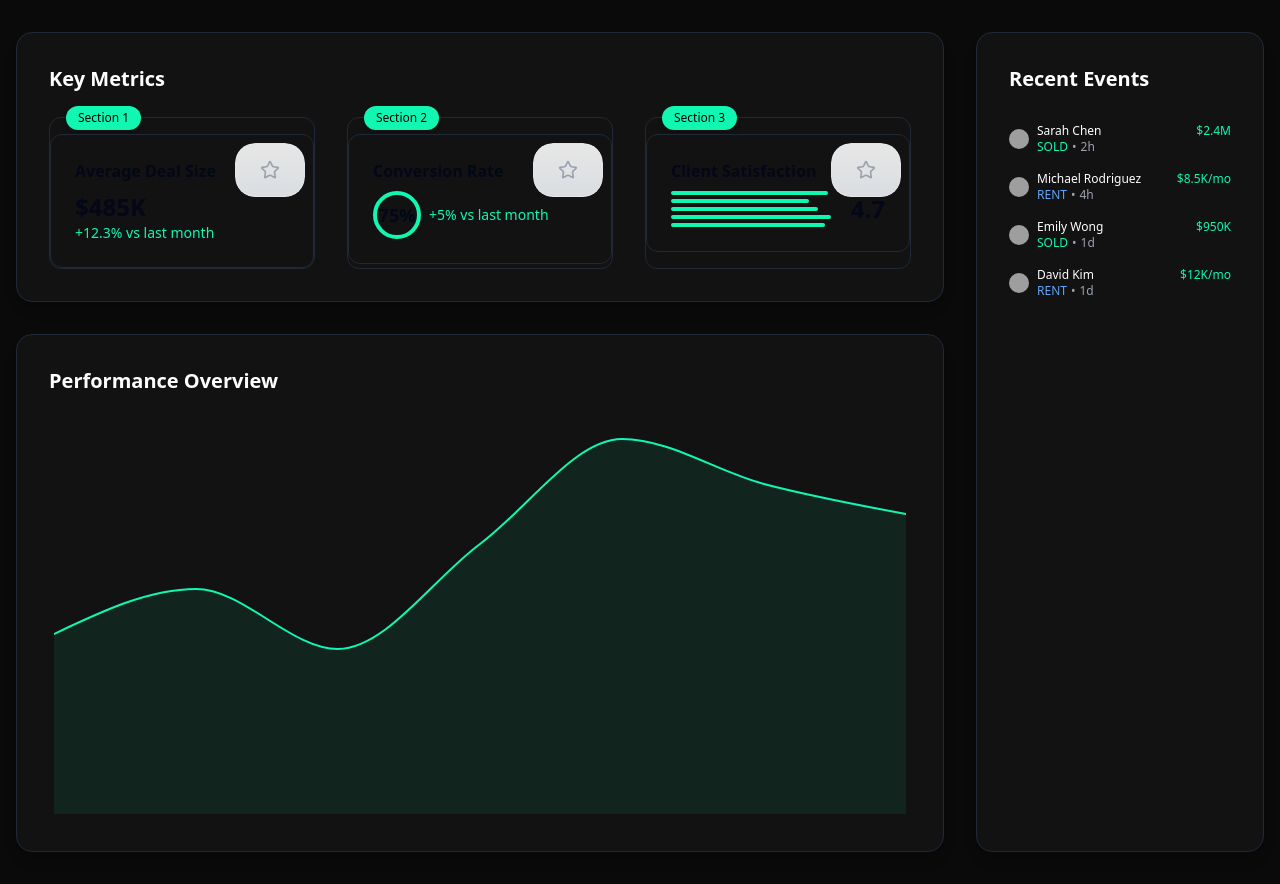
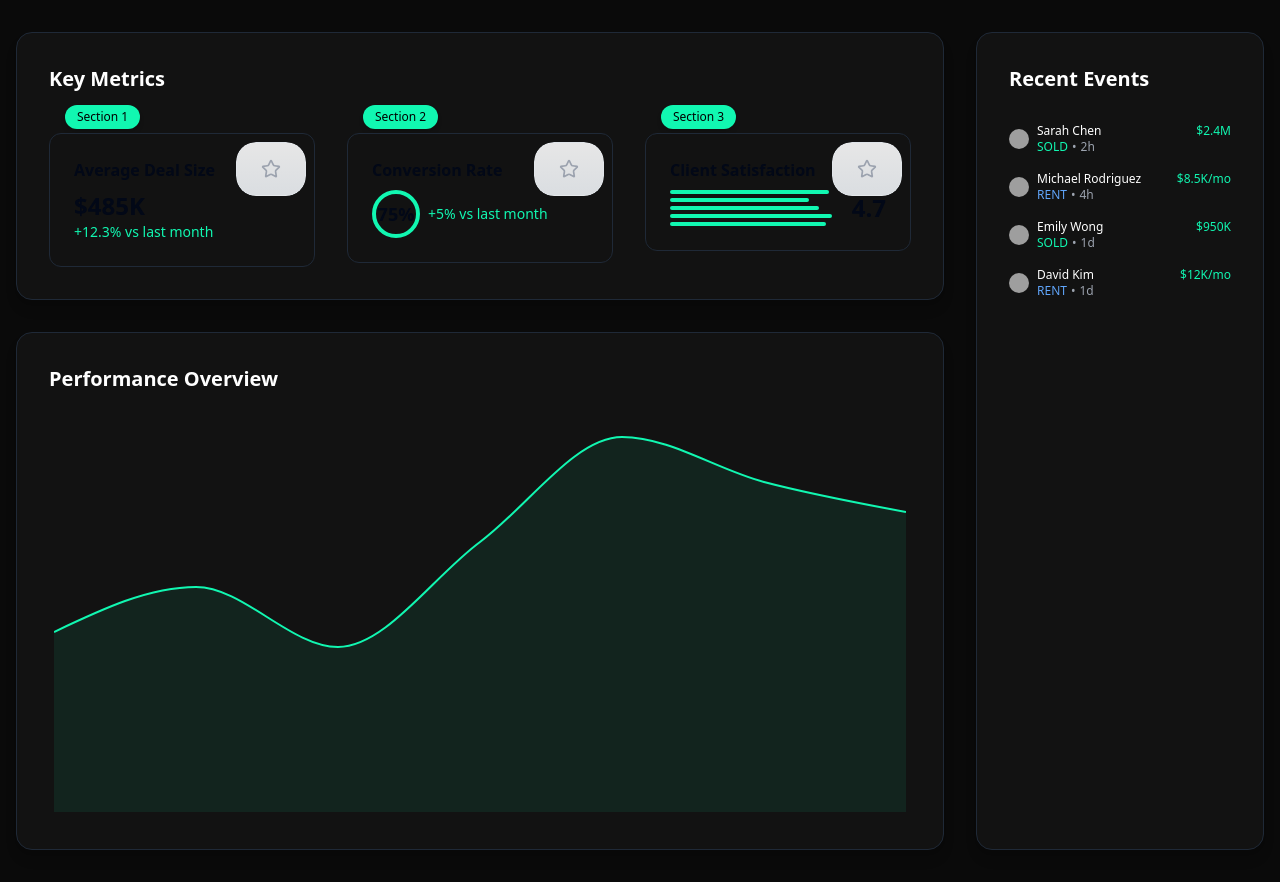
Before and after one commit to lkmariobros/chartopia-wonder-visuals, a React (Vite) app: page / in a window 1280 px wide. Built offline with nearby package versions, Linux system fonts and the light colour scheme; grey boxes are pictures that could not be loaded.

Commit message:
Refactor UI layout
The prompt mentions that two boxes are being seen, implying a layout issue.  This commit refactors the UI layout to address this.

```diff
--- a/src/components/ChartDemo.tsx
+++ b/src/components/ChartDemo.tsx
@@ -95,7 +95,7 @@ export default function ChartDemo({ isDarkMode }: ChartDemoProps) {
             <h2 className={`text-xl font-semibold mb-6 ${textColor}`}>Key Metrics</h2>
             <div className="grid grid-cols-3 gap-8">
               {cards.map((card, index) => (
-                <div key={index} className={`${bgColor} rounded-xl border ${borderColor} relative pt-4`}>
+                <div key={index} className="relative pt-4">
                   <div className="absolute -top-3 left-4 px-3 py-1 text-xs font-medium bg-[#11f7b1] text-black rounded-full shadow-md">
                     Section {index + 1}
                   </div>
```
